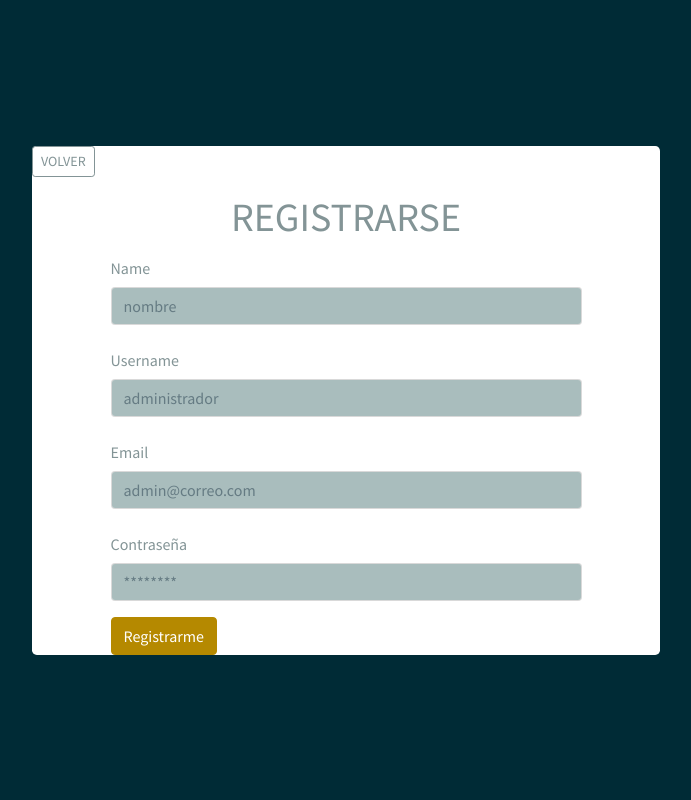
After one commit to sergiomatadi/ACADEMIA_PHP, a PHP site: page /controllers/registerAdminController.php in a window 1280 px wide. The commit adds this page. Shown: the whole page, without its empty margins (294-985 px from the left). Run offline with PHP 8.4, Linux system fonts and the light colour scheme.

Commit message:
add admin form

```diff
--- a/administrator/db.php
+++ b/administrator/db.php
@@ -5,7 +5,7 @@ class Db{
 
     public static function getConexion(){
         if(self::$con==null){
-            self::$con=new mysqli("localhost", "root", "", "wordpress25");
+            self::$con=new mysqli("localhost", "root", "", "academia");
             if(self::$con->connect_errno){
                 echo "Fallo al conectar a MySQL: (" . self::$con->connect_errno . ") " . self::$con->connect_error;
             }
--- /dev/null
+++ b/controllers/registerAdminController.php
@@ -0,0 +1,36 @@
+<?php
+require_once (dirname(__FILE__).'/../views/registerAdminView.php');
+require_once (dirname(__FILE__).'/../administrator/db.php');
+
+if(isset($_POST['createAdminButton'])){
+  $email = $_POST['email'];
+  $con = Db::getConexion();
+  $stmt = $con->prepare("SELECT email FROM users_admin WHERE email = ?");
+  $stmt->bind_param('s', $email);
+  $stmt->execute();
+  if($stmt->fetch()){
+    ?>
+    <script type="text/javascript">
+        alert("Este usuario ya existe");
+    </script>
+    <?php
+
+  }else{
+    $name = $_POST['name'];
+    $username = $_POST['username'];
+    $pass = $_POST['pass'];
+    $email = $_POST['email'];
+
+    $query = "INSERT INTO users_admin (name, username, password, email) VALUES (?,?,?,?)";
+    $stmt = $con->prepare($query);                                                                                                                     //tabla_busqueda WHERE $filtro lIKE ?");
+    $stmt->bind_param('ssss', $name, $username, $pass, $email);
+    $stmt->execute();
+    $stmt->close();
+    ?>
+    <script type="text/javascript">
+        alert("Registro correcto, ya puedes iniciar sesion");
+    </script>
+    <?php
+  }
+}
+?>
--- a/index.php
+++ b/index.php
@@ -3,6 +3,7 @@
 session_start();
 
 unset($_SESSION["id"]);
+unset($_SESSION["is_admin"]);
 session_destroy();
 
 require_once ("controllers/welcomeController.php");
--- /dev/null
+++ b/views/registerAdminView.php
@@ -0,0 +1,65 @@
+<!DOCTYPE html>
+<html lang="en">
+<head>
+  <meta charset="UTF-8">
+  <meta http-equiv="X-UA-Compatible" content="IE=edge">
+  <meta name="viewport" content="width=device-width, initial-scale=1.0">
+  <title>Academia</title>
+  <link rel="stylesheet" href="../css/bootstrap.min.css"/>
+  <link rel="stylesheet" href="../css/style.css"/>
+</head>
+
+<body class="m-0 vh-100 row justify-content-center align align-items-center">
+<div class="container d-flex justify-content-center align-items-center h-100">
+  <section class="login d-flex flex-column justify-content-center align-items-center rounded-3 bg-white w-50 P-5">
+    <div class="d-flex w-100 justify-content-start pb-3">
+      <a href="../index.php" class="text-dark">
+        <button type="button" class="button-back btn btn-sm btn-outline-secondary">
+          VOLVER
+        </button>
+      </a>
+    </div>
+
+    <h1 class="">REGISTRARSE</h1>
+
+    <form class="w-75" action="../controllers/registerAdminController.php" method="post">
+
+      <div class="row mb-3">
+        <label for="name" class="col-form-label">Name</label>
+        <div class="col-12">
+          <input type="text" class="form-control" placeholder="nombre" aria-label="Name" name="name" id="name" required>
+        </div>
+      </div>
+
+      <div class="row mb-3">
+        <label for="username" class="col-form-label">Username</label>
+        <div class="col-12">
+          <input type="text" class="form-control" placeholder="administrador" aria-label="Username" name="username" id="Username" required>
+        </div>
+      </div>
+
+      <div class="row mb-3">
+        <label for="email" class="col-form-label">Email</label>
+        <div class="col-12">
+          <input type="email" class="form-control" placeholder="admin@correo.com" name="email" required>
+        </div>
+      </div>
+
+      <div class="row mb-3">
+        <label for="pass" class="col-form-label">Contraseña</label>
+        <div class="col-12">
+          <input type="password" class="form-control" placeholder="********" name="pass" required>
+        </div>
+      </div>
+      <input type="submit" class="d-inline-flex justify-content-center btn btn-primary" name="createAdminButton" id="createAdminButton" value="Registrarme">
+
+    </form>
+  </section>
+</div>
+
+<script src="https://cdn.jsdelivr.net/npm/bootstrap@5.0.2/dist/js/bootstrap.bundle.min.js"
+        integrity="sha384-MrcW6ZMFYlzcLA8Nl+NtUVF0sA7MsXsP1UyJoMp4YLEuNSfAP+JcXn/tWtIaxVXM"
+        crossorigin="anonymous"></script>
+<script src="../js/storage.js"></script>
+</body>
+</html>
```
Also changed, not shown: controllers/loginController.php (+22 -9 lines), views/welcomeView.php (+5 -5 lines).
